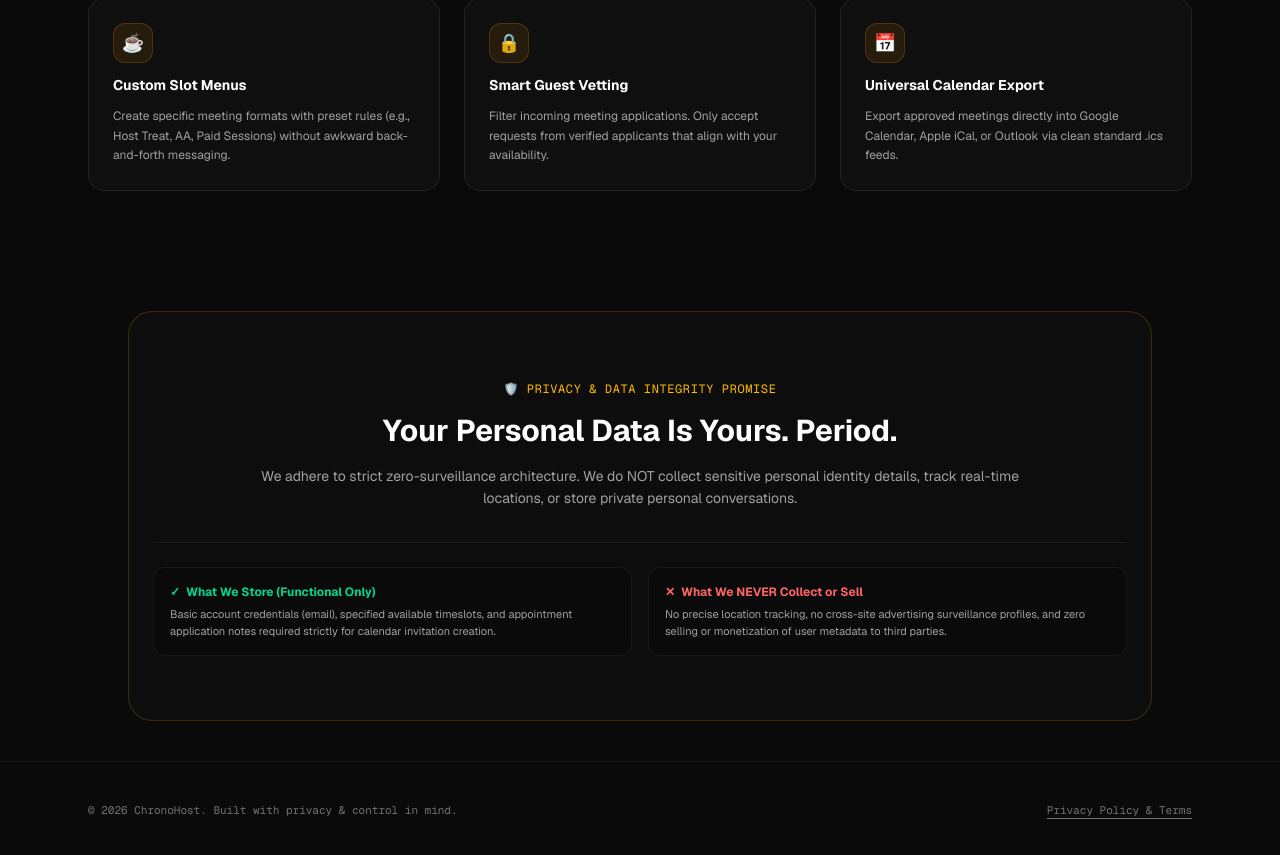
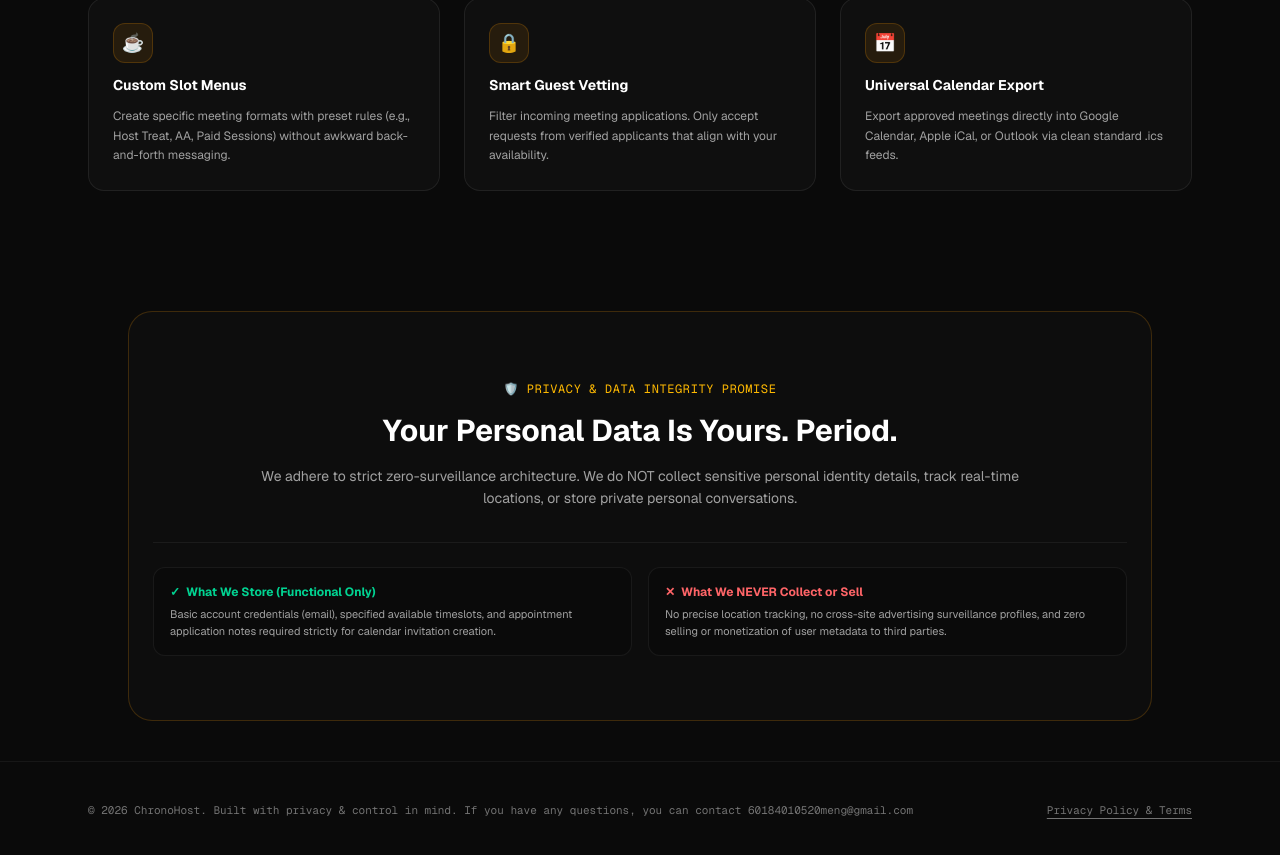
Before and after one commit to MagicMengxp/Dateme, a Next.js app: page / in a window 1280 px wide. Shown: the part 1111-1966 px from the top of the page. Built offline with nearby package versions, Linux system fonts and the light colour scheme; no server answers.

Commit message:
style: optimize homepage for western audience & add privacy promise section

```diff
--- a/app/page.tsx
+++ b/app/page.tsx
@@ -218,7 +218,7 @@ export default function LandingPage() {
       {/* Footer */}
       <footer className="border-t border-neutral-900 py-10 text-center text-[11px] text-neutral-500 font-mono">
         <div className="max-w-6xl mx-auto px-6 flex flex-col sm:flex-row justify-between items-center gap-4">
-          <div>© {new Date().getFullYear()} ChronoHost. Built with privacy & control in mind.</div>
+          <div>© {new Date().getFullYear()} ChronoHost. Built with privacy & control in mind. If you have any questions, you can contact 60184010520meng@gmail.com </div>
           <div className="flex space-x-6">
             <button
               onClick={() => setShowPrivacyModal(true)}
```
